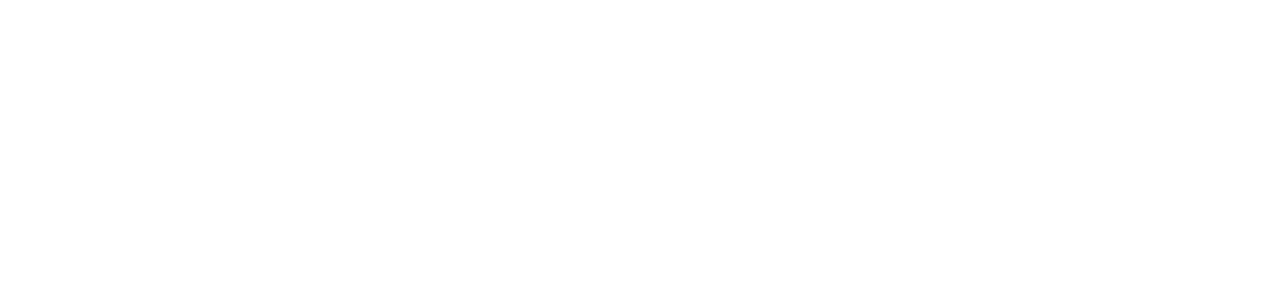
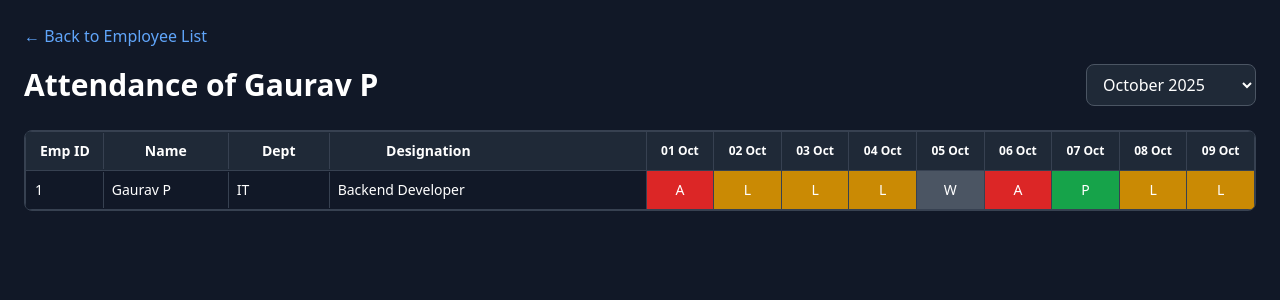
Before and after one commit to Chintal77/timesheetManagement, a React (Vite) app in the folder frontend/: page /attendance/1 in a window 1280 px wide. Before the commit this address had no page. Shown: the top 300 px of the page. Built offline with nearby package versions, Linux system fonts and the light colour scheme.

Commit message:
new static screens added

```diff
--- a/frontend/src/App.tsx
+++ b/frontend/src/App.tsx
@@ -3,6 +3,7 @@
 import Login from './pages/Login';
 import Dashboard from './pages/Dashboard';
 import EmployeeDetails from './pages/EmployeeDetails';
+import AttendancePage from './pages/AttendancePage';
 
 const App: React.FC = () => {
   const [isLoggedIn, setIsLoggedIn] = useState(false);
@@ -24,6 +25,8 @@
         path="/dashboard"
         element={isLoggedIn ? <Dashboard /> : <Navigate to="/" />}
       />
+
+      <Route path="/attendance/:id" element={<AttendancePage />} />
     </Routes>
   );
 };
--- /dev/null
+++ b/frontend/src/pages/AttendancePage.tsx
@@ -0,0 +1,222 @@
+import React, { useState } from 'react';
+import { Link, useParams } from 'react-router-dom';
+
+// ---- Interfaces ----
+interface Employee {
+  id: string;
+  name: string;
+  department: string;
+  designation: string;
+  attendance: Record<string, string[]>; // required
+}
+
+// ---- Utility to generate dates ----
+const generateDates = (startDate: Date, endDate: Date): Date[] => {
+  const dates: Date[] = [];
+  const current = new Date(startDate);
+  while (current <= endDate) {
+    dates.push(new Date(current));
+    current.setDate(current.getDate() + 1);
+  }
+  return dates;
+};
+
+// ---- Month dates ----
+const juneDates = generateDates(new Date(2025, 5, 1), new Date(2025, 5, 30));
+const julyDates = generateDates(new Date(2025, 6, 1), new Date(2025, 6, 31));
+const augustDates = generateDates(new Date(2025, 7, 1), new Date(2025, 7, 31));
+const septemberDates = generateDates(
+  new Date(2025, 8, 1),
+  new Date(2025, 8, 30)
+);
+const octoberDates = generateDates(
+  new Date(2025, 9, 1),
+  new Date(2025, 9, new Date().getDate())
+);
+
+// ---- Base employees ----
+const baseEmployees: Omit<Employee, 'attendance'>[] = [
+  {
+    id: '1',
+    name: 'Gaurav P',
+    department: 'IT',
+    designation: 'Backend Developer',
+  },
+  { id: '2', name: 'Sanket P', department: 'IT', designation: 'Lead' },
+  {
+    id: '3',
+    name: 'Biswajit P',
+    department: 'Design',
+    designation: 'Designer',
+  },
+  {
+    id: '4',
+    name: 'Nikhil C',
+    department: 'Design',
+    designation: 'Senior Tester',
+  },
+  { id: '5', name: 'Rahul G', department: 'Marketing', designation: 'Manager' },
+];
+
+// ---- Random attendance generator ----
+const generateDummyAttendance = (dates: Date[]): string[] => {
+  const statuses = ['P', 'A', 'L'];
+  return dates.map((d) =>
+    d.getDay() === 0
+      ? 'W'
+      : statuses[Math.floor(Math.random() * statuses.length)]
+  );
+};
+
+// ---- Employees with attendance ----
+const employees: Employee[] = baseEmployees.map((emp) => ({
+  ...emp,
+  attendance: {
+    June: generateDummyAttendance(juneDates),
+    July: generateDummyAttendance(julyDates),
+    August: generateDummyAttendance(augustDates),
+    September: generateDummyAttendance(septemberDates),
+    October: generateDummyAttendance(octoberDates),
+  },
+}));
+
+// ---- AttendancePage component ----
+export default function AttendancePage() {
+  const { id } = useParams<{ id: string }>(); // Get employee ID from URL
+  const [selectedMonth, setSelectedMonth] = useState<
+    'June' | 'July' | 'August' | 'September' | 'October'
+  >('October');
+
+  const monthDates =
+    selectedMonth === 'June'
+      ? juneDates
+      : selectedMonth === 'July'
+      ? julyDates
+      : selectedMonth === 'August'
+      ? augustDates
+      : selectedMonth === 'September'
+      ? septemberDates
+      : octoberDates;
+
+  // Filter employee by ID
+  const employee = employees.find((emp) => emp.id === id);
+
+  if (!employee)
+    return <div className="p-6 text-white">Employee not found</div>;
+
+  return (
+    <div className="p-6 bg-gray-900 min-h-screen text-white">
+      {/* Back link */}
+      <div className="flex justify-start items-center mb-4">
+        <Link
+          to={`/employee/${employee.id}`}
+          className="text-blue-400 hover:underline"
+        >
+          ← Back to Employee List
+        </Link>
+      </div>
+
+      {/* Header */}
+      <div className="flex justify-between items-center mb-6">
+        <h1 className="text-3xl font-bold">Attendance of {employee.name}</h1>
+        <select
+          value={selectedMonth}
+          onChange={(e: React.ChangeEvent<HTMLSelectElement>) =>
+            setSelectedMonth(
+              e.target.value as
+                | 'June'
+                | 'July'
+                | 'August'
+                | 'September'
+                | 'October'
+            )
+          }
+          className="bg-gray-800 text-white border border-gray-600 rounded-lg px-3 py-2"
+        >
+          <option value="June">June 2025</option>
+          <option value="July">July 2025</option>
+          <option value="August">August 2025</option>
+          <option value="September">September 2025</option>
+          <option value="October">October 2025</option>
+        </select>
+      </div>
+
+      {/* Attendance Table */}
+      <div className="overflow-auto border border-gray-700 rounded-lg">
+        <table className="min-w-full border-collapse text-sm">
+          <thead>
+            <tr className="bg-gray-800">
+              <th
+                colSpan={4}
+                className="sticky left-0 bg-gray-800 border border-gray-700 z-20"
+              >
+                <div className="flex w-[500px]">
+                  <div className="w-24 p-2 border-r border-gray-700 font-semibold">
+                    Emp ID
+                  </div>
+                  <div className="w-40 p-2 border-r border-gray-700 font-semibold">
+                    Name
+                  </div>
+                  <div className="w-32 p-2 border-r border-gray-700 font-semibold">
+                    Dept
+                  </div>
+                  <div className="w-64 p-2 font-semibold">Designation</div>
+                </div>
+              </th>
+              {monthDates.map((date, i) => (
+                <th
+                  key={i}
+                  className="p-2 border border-gray-700 text-xs text-center whitespace-nowrap"
+                >
+                  {date.toLocaleDateString('en-GB', {
+                    day: '2-digit',
+                    month: 'short',
+                  })}
+                </th>
+              ))}
+            </tr>
+          </thead>
+
+          <tbody>
+            <tr className="hover:bg-gray-800">
+              <td
+                colSpan={4}
+                className="sticky left-0 bg-gray-900 border border-gray-700 z-10"
+              >
+                <div className="flex w-[500px]">
+                  <div className="w-24 p-2 border-r border-gray-700">
+                    {employee.id}
+                  </div>
+                  <div className="w-40 p-2 border-r border-gray-700">
+                    {employee.name}
+                  </div>
+                  <div className="w-32 p-2 border-r border-gray-700">
+                    {employee.department}
+                  </div>
+                  <div className="w-64 p-2">{employee.designation}</div>
+                </div>
+              </td>
+
+              {employee.attendance[selectedMonth].map((status, i) => (
+                <td
+                  key={i}
+                  className={`p-2 text-center border border-gray-700 ${
+                    status === 'P'
+                      ? 'bg-green-600'
+                      : status === 'A'
+                      ? 'bg-red-600'
+                      : status === 'L'
+                      ? 'bg-yellow-600'
+                      : 'bg-gray-600'
+                  }`}
+                >
+                  {status}
+                </td>
+              ))}
+            </tr>
+          </tbody>
+        </table>
+      </div>
+    </div>
+  );
+}
--- a/frontend/src/pages/EmployeeDetails.tsx
+++ b/frontend/src/pages/EmployeeDetails.tsx
@@ -166,9 +166,17 @@
 
   return (
     <div className="min-h-screen bg-gray-900 p-6 text-white">
-      <Link to="/" className="text-blue-400 hover:underline">
-        ← Back to Dashboard
-      </Link>
+      <div className="flex justify-between items-center mb-4">
+        <Link to="/dashboard" className="text-blue-400 hover:underline">
+          ← Back to Dashboard
+        </Link>
+        <Link
+          to={`/attendance/${employee.id}`}
+          className="text-blue-400 hover:underline"
+        >
+          Attendance Data →
+        </Link>
+      </div>
 
       <h1 className="text-3xl font-bold my-4">
         {employee.name} - {employee.role}
```
